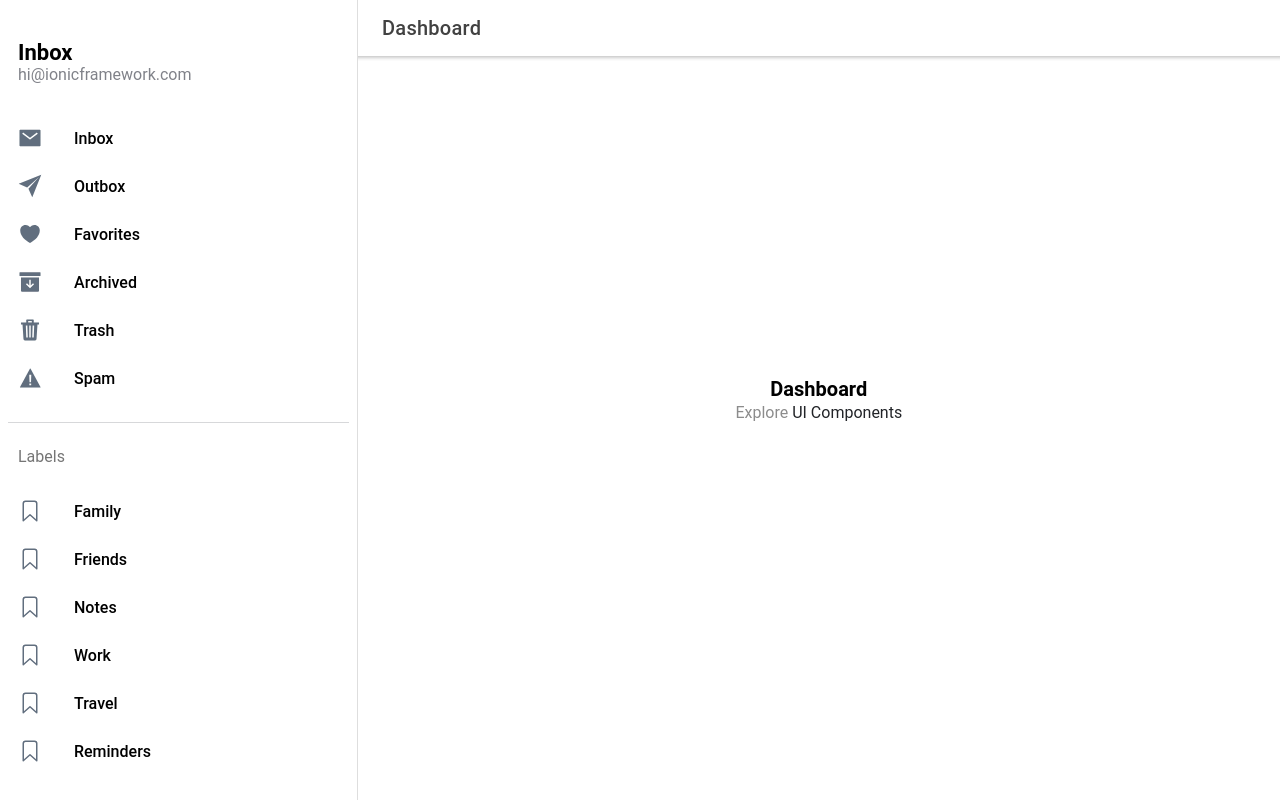
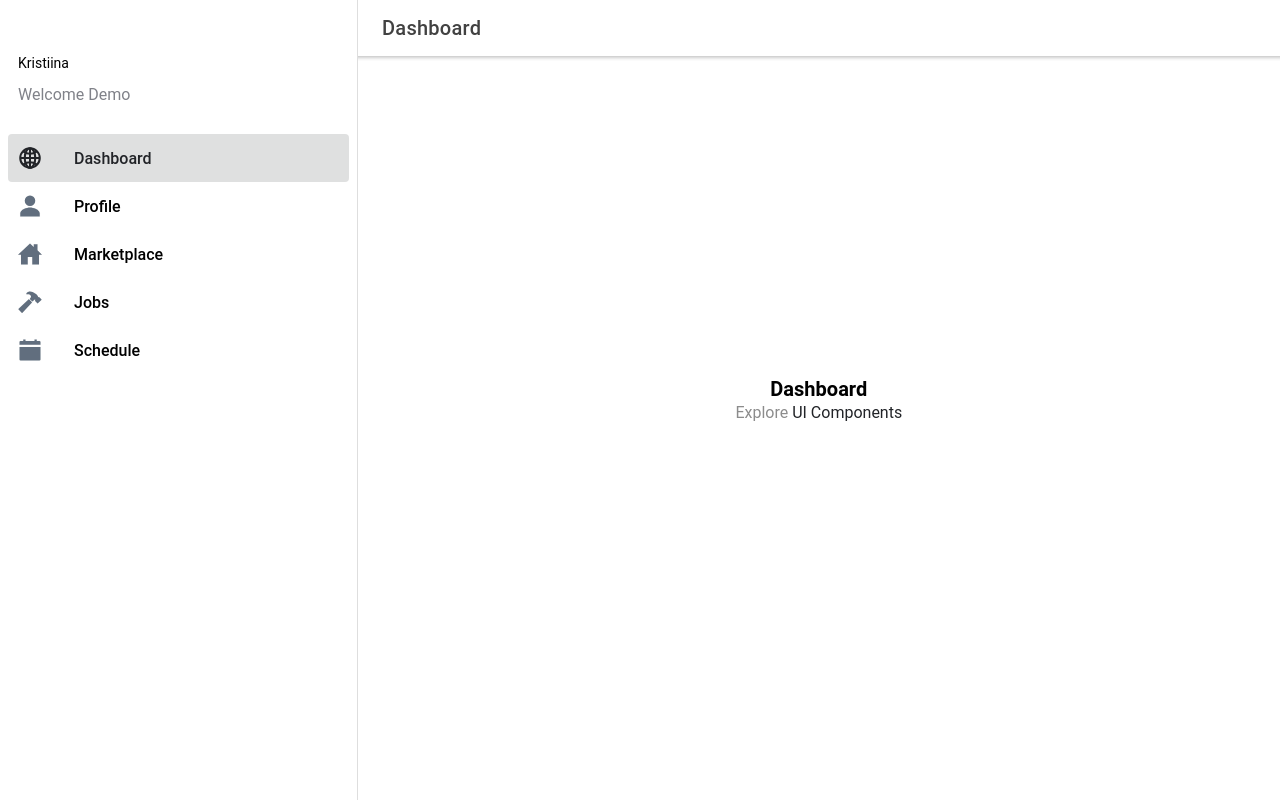
Before and after one commit to RadfordPublic/kristiina, a React (Create React App) app: page /page/Dashboard in a window 1280 px wide. Built offline with nearby package versions, Linux system fonts and the light colour scheme.

Commit message:
inital commit adding baseline code

```diff
--- a/src/App.tsx
+++ b/src/App.tsx
@@ -33,7 +33,7 @@ const App: React.FC = () => {
           <Menu />
           <IonRouterOutlet id="main">
             <Route path="/page/:name" component={Page} exact />
-            <Redirect from="/" to="/page/Inbox" exact />
+            <Redirect from="/" to="/page/Dashboard" exact />
           </IonRouterOutlet>
         </IonSplitPane>
       </IonReactRouter>
--- a/src/components/Menu.tsx
+++ b/src/components/Menu.tsx
@@ -11,8 +11,12 @@ import {
 } from '@ionic/react';
 
 import React from 'react';
-import { useLocation } from 'react-router-dom';
-import { archiveOutline, archiveSharp, bookmarkOutline, heartOutline, heartSharp, mailOutline, mailSharp, paperPlaneOutline, paperPlaneSharp, trashOutline, trashSharp, warningOutline, warningSharp } from 'ionicons/icons';
+import {useLocation} from 'react-router-dom';
+import {
+    calendarClearOutline, calendarClearSharp,
+    globeOutline, globeSharp, hammerOutline, hammerSharp,
+    homeOutline, homeSharp, personOutline, personSharp,
+} from 'ionicons/icons';
 import './Menu.css';
 
 interface AppPage {
@@ -24,44 +28,36 @@ interface AppPage {
 
 const appPages: AppPage[] = [
     {
-    title: 'Inbox',
-    url: '/page/Inbox',
-    iosIcon: mailOutline,
-    mdIcon: mailSharp
+        title: 'Dashboard',
+        url: '/page/Dashboard',
+        iosIcon: globeOutline,
+        mdIcon: globeSharp
     },
     {
-    title: 'Outbox',
-    url: '/page/Outbox',
-    iosIcon: paperPlaneOutline,
-    mdIcon: paperPlaneSharp
+        title: 'Profile',
+        url: '/page/Profile',
+        iosIcon: personOutline,
+        mdIcon: personSharp
     },
     {
-    title: 'Favorites',
-    url: '/page/Favorites',
-    iosIcon: heartOutline,
-    mdIcon: heartSharp
+        title: 'Marketplace',
+        url: '/page/Marketplace',
+        iosIcon: homeOutline,
+        mdIcon: homeSharp
     },
     {
-    title: 'Archived',
-    url: '/page/Archived',
-    iosIcon: archiveOutline,
-    mdIcon: archiveSharp
+        title: 'Jobs',
+        url: '/page/Jobs',
+        iosIcon: hammerOutline,
+        mdIcon: hammerSharp
     },
     {
-    title: 'Trash',
-    url: '/page/Trash',
-    iosIcon: trashOutline,
-    mdIcon: trashSharp
-  },
-  {
-    title: 'Spam',
-    url: '/page/Spam',
-    iosIcon: warningOutline,
-    mdIcon: warningSharp
+        title: 'Schedule',
+        url: '/page/Schedule',
+        iosIcon: calendarClearOutline,
+        mdIcon: calendarClearSharp
     }
 ];
-
-const labels = ['Family', 'Friends', 'Notes', 'Work', 'Travel', 'Reminders'];
 
 const Menu: React.FC = () => {
     const location = useLocation();
@@ -69,29 +65,20 @@ const Menu: React.FC = () => {
     return (
         <IonMenu contentId="main" type="overlay">
             <IonContent>
-        <IonList id="inbox-list">
-          <IonListHeader>Inbox</IonListHeader>
-          <IonNote>hi@ionicframework.com</IonNote>
+                <IonList id="menu-list">
+                    <IonListHeader>Kristiina</IonListHeader>
+                    <IonNote>Welcome Demo</IonNote>
                     {appPages.map((appPage, index) => {
                         return (
                             <IonMenuToggle key={index} autoHide={false}>
-                <IonItem className={location.pathname === appPage.url ? 'selected' : ''} routerLink={appPage.url} routerDirection="none" lines="none" detail={false}>
-                  <IonIcon slot="start" ios={appPage.iosIcon} md={appPage.mdIcon} />
+                                <IonItem className={location.pathname === appPage.url ? 'selected' : ''}
+                                         routerLink={appPage.url} routerDirection="none" lines="none" detail={false}>
+                                    <IonIcon slot="start" ios={appPage.iosIcon} md={appPage.mdIcon}/>
                                     <IonLabel>{appPage.title}</IonLabel>
                                 </IonItem>
                             </IonMenuToggle>
                         );
                     })}
-        </IonList>
-
-        <IonList id="labels-list">
-          <IonListHeader>Labels</IonListHeader>
-          {labels.map((label, index) => (
-            <IonItem lines="none" key={index}>
-              <IonIcon slot="start" icon={bookmarkOutline} />
-              <IonLabel>{label}</IonLabel>
-            </IonItem>
-          ))}
                 </IonList>
             </IonContent>
         </IonMenu>
```
Also changed, not shown: 1 other file (tests, documents, lock files or other folders). Lines whose indentation alone changed are shown as unchanged.
